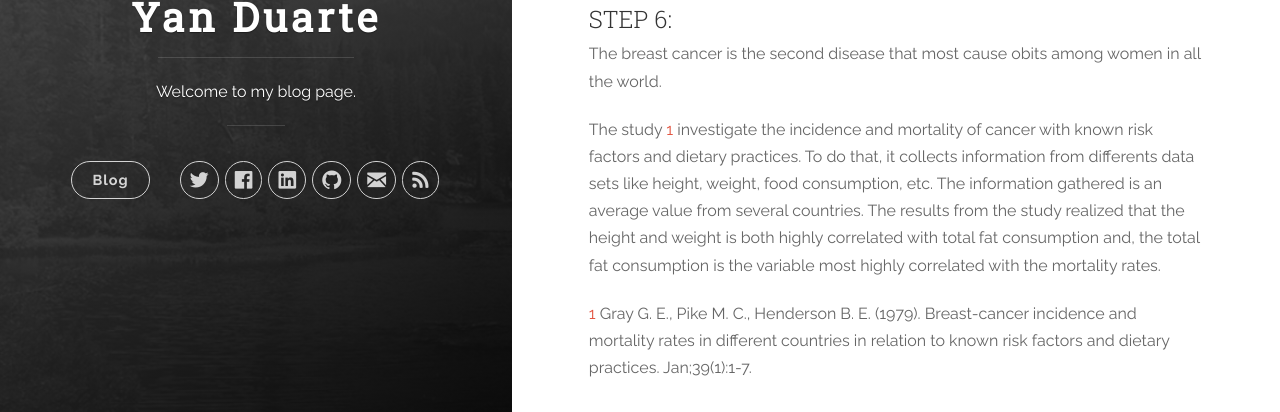
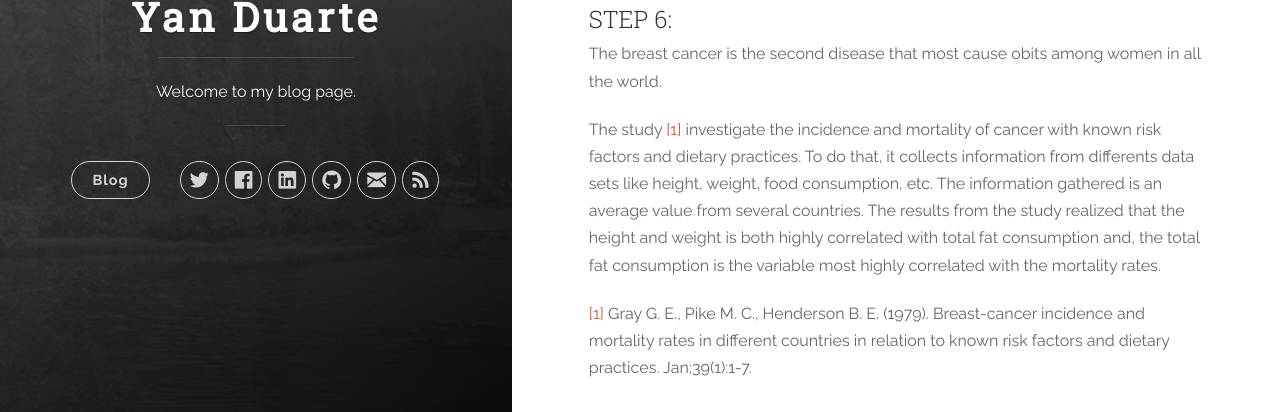
Before and after one commit to yan-duarte/yan-duarte.github.io, a Jekyll site: the page built from _posts/2016-01-08-welcome-to-jekyll.markdown, in a window 1280 px wide and 900 px high, scrolled down 1743 px. Shown: the part 412-824 px from the top of the window. Built offline with Jekyll 4.4.1, drawn with Linux system fonts in a browser that asks for light colours; nearby versions of some CDN libraries.

Commit message:
Updated 2016-01-08-welcome-to-jekyll.markdown

```diff
--- a/_posts/2016-01-08-welcome-to-jekyll.markdown
+++ b/_posts/2016-01-08-welcome-to-jekyll.markdown
@@ -48,12 +48,12 @@ Done.
 
 The breast cancer is the second disease that most cause obits among women in all the world.
 
-The study [1][study_1] investigate the incidence and mortality of cancer with known risk factors and dietary practices. To do that, it collects information from differents data sets like height, weight, food consumption, etc. The information gathered is an average value from several countries.
+The study [[1]][study_1] investigate the incidence and mortality of cancer with known risk factors and dietary practices. To do that, it collects information from differents data sets like height, weight, food consumption, etc. The information gathered is an average value from several countries.
 The results from the study realized that the height and weight is both highly correlated with total fat consumption and, the total fat consumption is the variable most highly correlated with the mortality rates.
 
 
 
-[1][study_1] Gray G. E., Pike M. C., Henderson B. E. (1979). Breast-cancer incidence and mortality rates in different countries in relation to known risk factors and dietary practices. Jan;39(1):1-7.
+[[1]][study_1] Gray G. E., Pike M. C., Henderson B. E. (1979). Breast-cancer incidence and mortality rates in different countries in relation to known risk factors and dietary practices. Jan;39(1):1-7.
 
 
 [link_gapminder]:      http://www.gapminder.org
```
